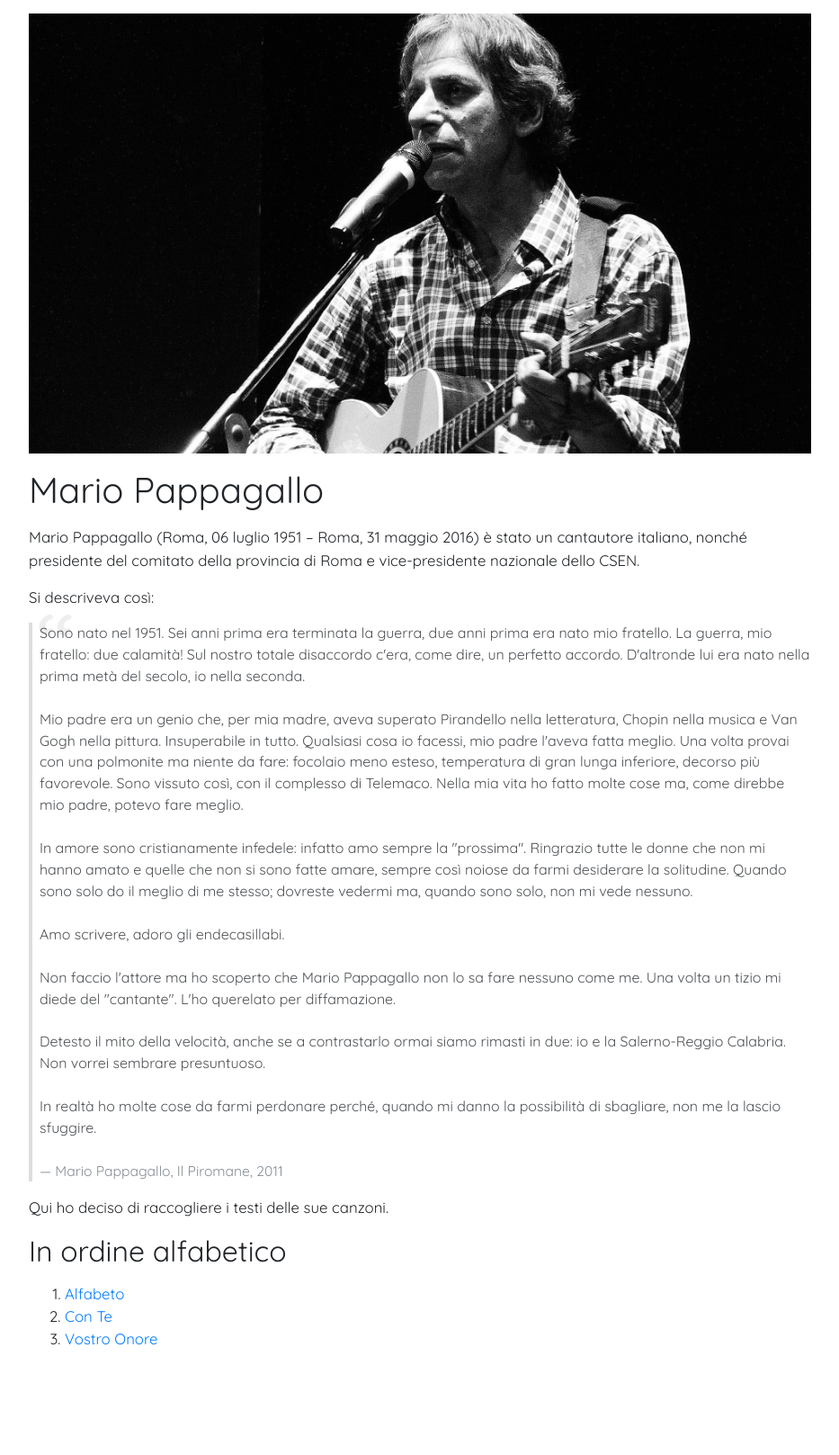
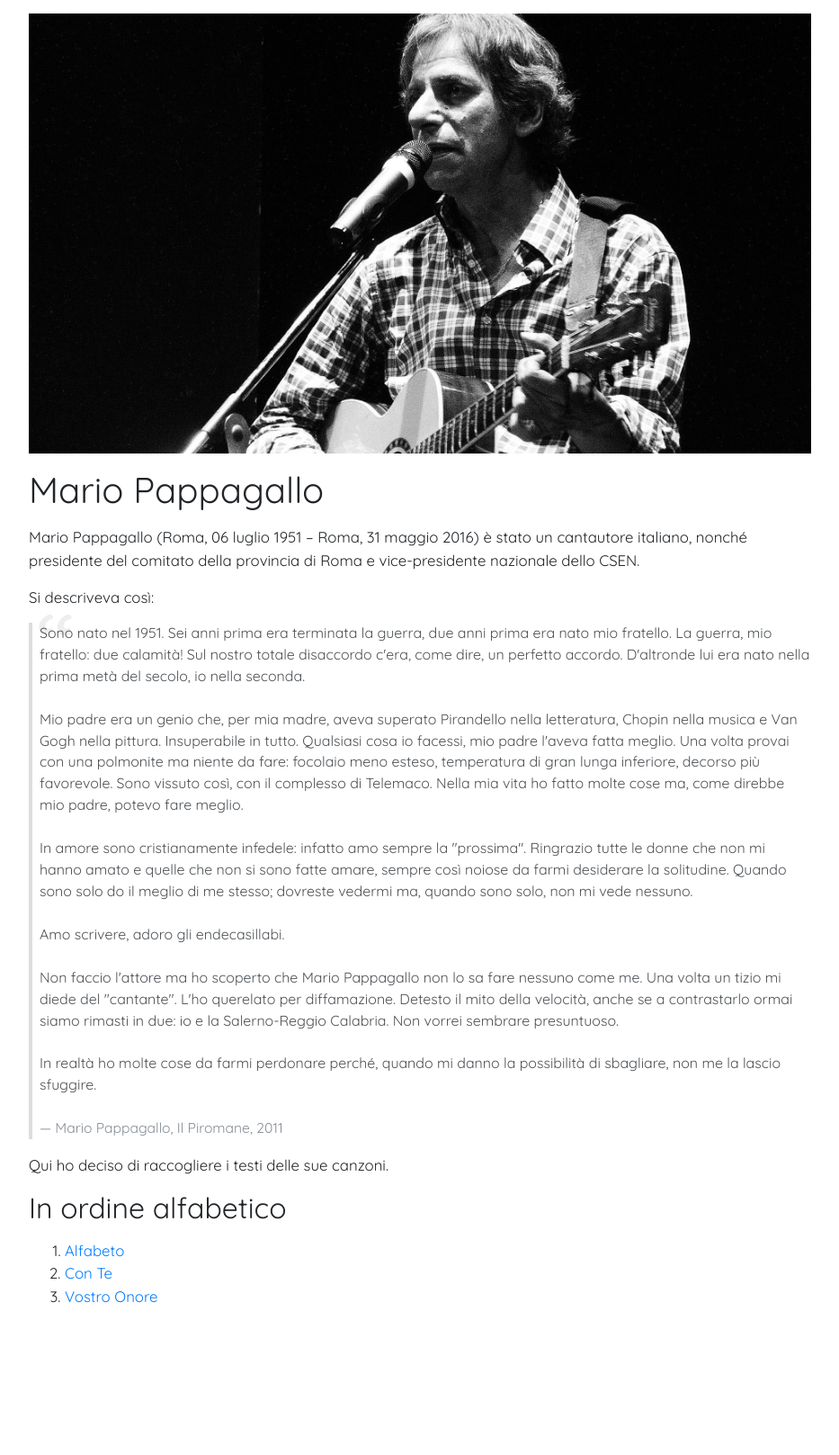
Before and after one commit to alessandrosp/mario-pappagallo, a Jekyll site: the page built from docs/index.html, in a window 1280 px wide. Shown: the whole page at 90% size, without its empty margins (173-1106 px from the left). Built offline with Jekyll 4.4.1, drawn with Linux system fonts in a browser that asks for light colours; nearby versions of some CDN libraries; after the commit the page ends 1569 px from its top, so only the background shows below that.

Commit message:
Update index.html

```diff
--- a/docs/index.html
+++ b/docs/index.html
@@ -22,9 +22,7 @@ layout: default
 			<br>
 			<p class="mb-0">Amo scrivere, adoro gli endecasillabi.</p>
 			<br>
-			<p class="mb-0">Non faccio l'attore ma ho scoperto che Mario Pappagallo non lo sa fare nessuno come me. Una volta un tizio mi diede del "cantante". L'ho querelato per diffamazione.</p>
-			<br>
-			<p class="mb-0">Detesto il mito della velocità, anche se a contrastarlo ormai siamo rimasti in due: io e la Salerno-Reggio Calabria. Non vorrei sembrare presuntuoso.</p>
+			<p class="mb-0">Non faccio l'attore ma ho scoperto che Mario Pappagallo non lo sa fare nessuno come me. Una volta un tizio mi diede del "cantante". L'ho querelato per diffamazione. Detesto il mito della velocità, anche se a contrastarlo ormai siamo rimasti in due: io e la Salerno-Reggio Calabria. Non vorrei sembrare presuntuoso.</p>
 			<br>
 			<p class="mb-0">In realtà ho molte cose da farmi perdonare perché, quando mi danno la possibilità di sbagliare, non me la lascio sfuggire.</p>
 			<br>
```
